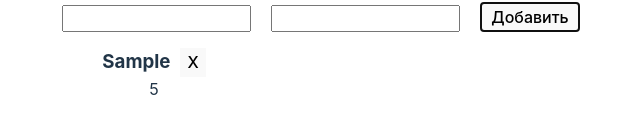
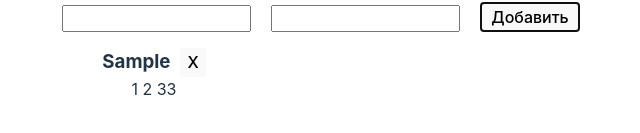
Before and after one commit to stayacid/react_worldclock, a React (Vite) app: page / in a window 1280 px wide. Both pictures are taken after typing "Sample", "5" into the empty fields and a click on the button "Добавить". Shown: the part 353-486 px from the top of the page, without its empty margins (319-959 px from the left). Built offline with nearby package versions, Linux system fonts and the light colour scheme.

Commit message:
feat: run clock!

```diff
--- a/src/features/TimeZoneBar/TimeZoneBar.tsx
+++ b/src/features/TimeZoneBar/TimeZoneBar.tsx
@@ -29,7 +29,7 @@ function TimeZoneBar({ onSubmit }: ITimeZoneBarProps) {
   const onSubmitHandler = (e: React.FormEvent<HTMLButtonElement>) => {
     e.preventDefault();
     if (timeName && timeValue) {
-      onSubmit({ timeName, timeValue, id: generateId() });
+      onSubmit({ timeName, timeValue: Number(timeValue), id: generateId() });
       setName('');
       setTimeValue('');
     }
--- a/src/shared/domains/clock.ts
+++ b/src/shared/domains/clock.ts
@@ -2,6 +2,6 @@ import { UUID } from "./uuid";
 
 export interface IClock {
   timeName: string;
-  timeValue: number | string;
+  timeValue: number;
   id: UUID;
 }
--- a/src/shared/ui/Clock/Clock.tsx
+++ b/src/shared/ui/Clock/Clock.tsx
@@ -1,3 +1,4 @@
+import { memo, useEffect, useRef, useState } from 'react';
 import './Clock.scss';
 import { IClock } from '@/shared/domains/clock';
 
@@ -5,16 +6,63 @@ interface IClockProps {
   clock: IClock;
 }
 
-function Clock({ clock }: IClockProps) {
+interface ITime {
+  hours: number;
+  minutes: number;
+  seconds: number;
+}
+
+const createClock = (offset: number) => {
+  const date = new Date();
+  const utc = date.getTime() - date.getTimezoneOffset() * 60000; // take gmt 0
+  const newDate = new Date(utc + Number(offset) * 3600000); // add hours offset
+  let hours = newDate.getHours();
+  const minutes = newDate.getMinutes();
+  const seconds = newDate.getSeconds();
+
+  if (hours == 0) {
+    hours = 12;
+  }
+
+  if (hours > 12) {
+    hours = hours - 12;
+  }
+  return { hours, minutes, seconds }
+};
+
+function BaseClock({ clock }: IClockProps) {
+  const [time, setTime] = useState<ITime>(createClock(clock.timeValue));
+  const timerRef = useRef<ReturnType<typeof setTimeout>>();
+
+  const deleteClock = () => {
+    console.log('delete');
+  };
+
+  useEffect(() => {
+    timerRef.current = setTimeout(() => {
+      setTime(createClock(clock.timeValue)); // run every second
+    }, 1000);
+
+    return () => clearTimeout(timerRef.current);
+  });
+
   return (
     <li className="app_clock">
-      <header className='app_clock_header'>
+      <header className="app_clock_header">
         <h3>{clock.timeName}</h3>
         <button>X</button>
       </header>
-      <div>{clock.timeValue}</div>
+      <div>
+        {time.hours} {time.minutes} {time.seconds}
+      </div>
     </li>
   );
 }
 
+function areEqual(prevProps: IClockProps, nextProps: IClockProps) {
+  return prevProps.clock.timeValue === nextProps.clock.timeValue;
+}
+
+const Clock = memo(BaseClock, areEqual);
+
 export default Clock;
--- a/src/widgets/TimeZoneSelector/TimeZoneSelector.tsx
+++ b/src/widgets/TimeZoneSelector/TimeZoneSelector.tsx
@@ -5,6 +5,7 @@ import { useState } from 'react';
 
 function TimeZoneSelector() {
   const [clocks, setClocks] = useState<IClock[]>([]);
+
   const onSubmit = (clock: IClock) => {
     setClocks([...clocks, clock]);
   };
```
